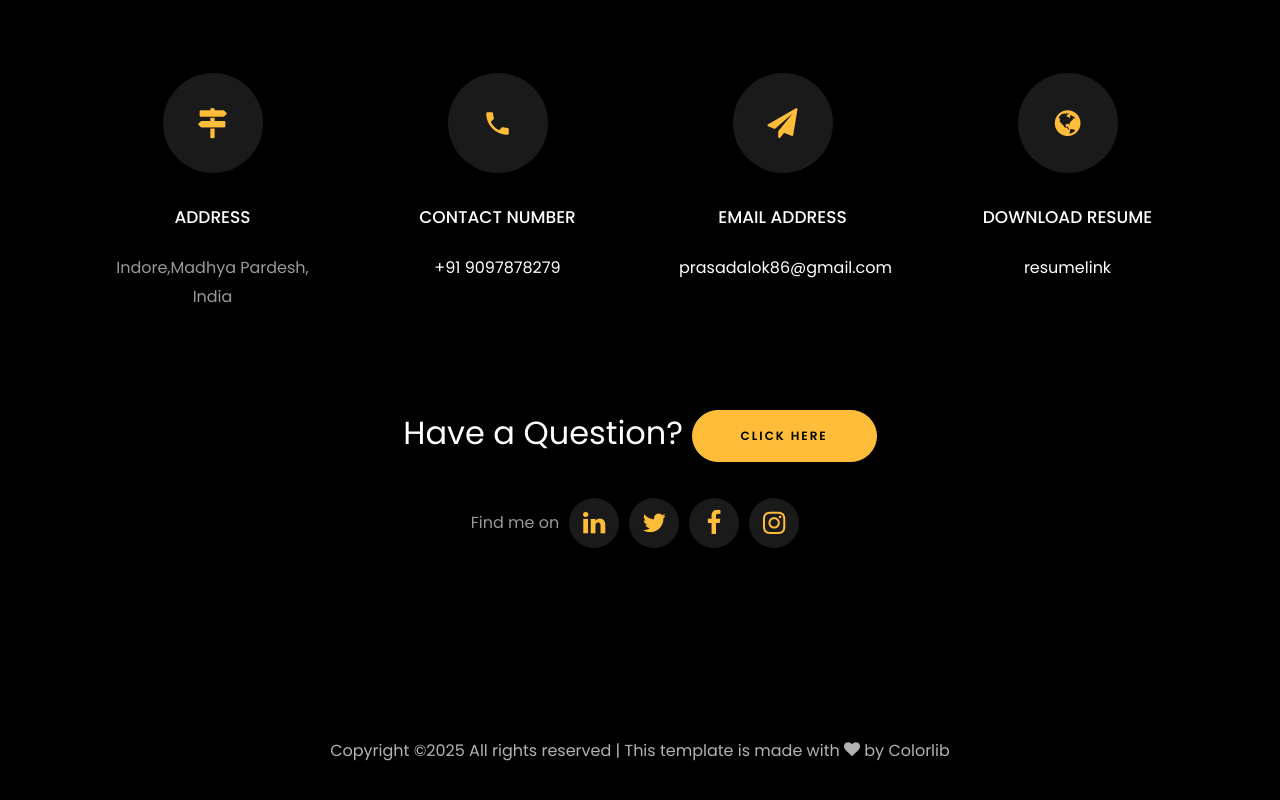
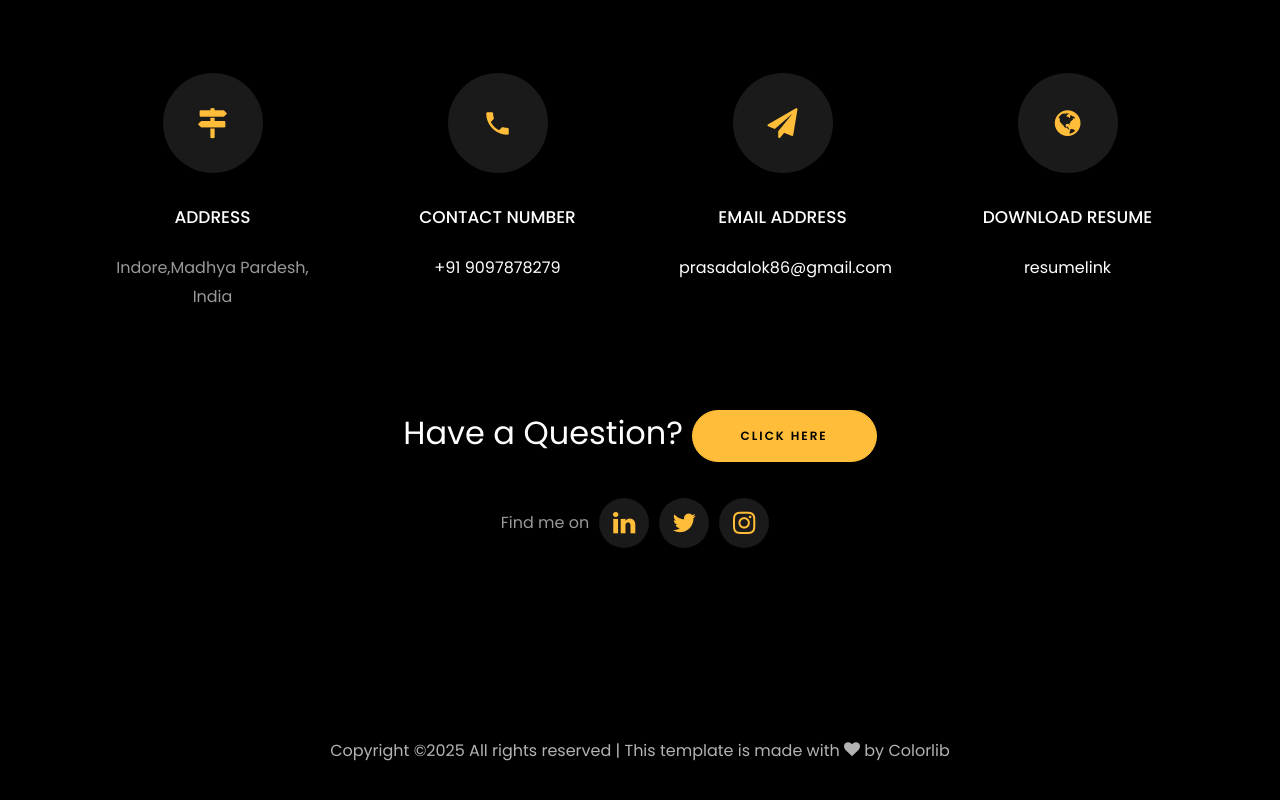
Before and after one commit to prasadalok1995/prasadalok1995.github.io, a plain HTML site: page index.html in a window 1280 px wide. Shown: the part 4396-5196 px from the top of the page. Drawn offline with Linux system fonts and the light colour scheme; files whose address does not match are found by name.

Commit message:
index.html

```diff
--- a/index.html
+++ b/index.html
@@ -494,7 +494,7 @@
           			<span class="icon-globe"></span>
           		</div>
           		<h3 class="mb-4">Download Resume</h3>
-	            <p><a href="#">resumelink</a></p>
+	            <p><a href="imagesv2.pdf">resumelink</a></p>
 	          </div>
           </div>
 
@@ -510,9 +510,8 @@
 					<ul class="ftco-footer-social list-unstyled d-flex justify-content-center align-items-center mb-0">
 					  <li class="ftco-animate normal-txt">Find me on  </li>
 					  <li class="ftco-animate"><a href="https://www.linkedin.com/in/aalokkmr"><span class="icon-linkedin"></span></a></li>
-					  <li class="ftco-animate"><a href="https://twitter.com/alokkumar"><span class="icon-twitter"></span></a></li>
-					  <li class="ftco-animate"><a href="https://fb.com/alokkumar"><span class="icon-facebook"></span></a></li>
-				      <li class="ftco-animate"><a href="https://www.instagram.com/alokkumar"><span class="icon-instagram"></span></a></li>
+					  <li class="ftco-animate"><a href="https://twitter.com/prasadalok86"><span class="icon-twitter"></span></a></li>
+				      <li class="ftco-animate"><a href="https://www.instagram.com/alok.prasad.5245"><span class="icon-instagram"></span></a></li>
 					</ul>
 				<br>
 		   </div>
```
